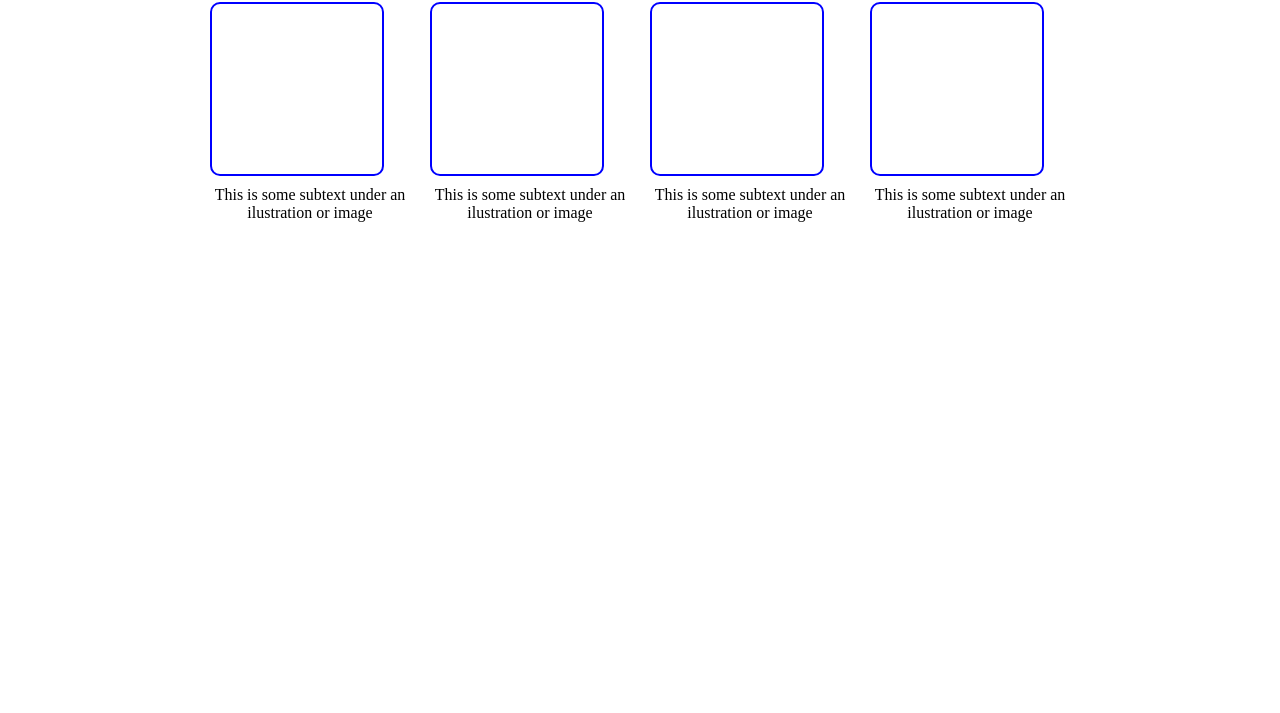
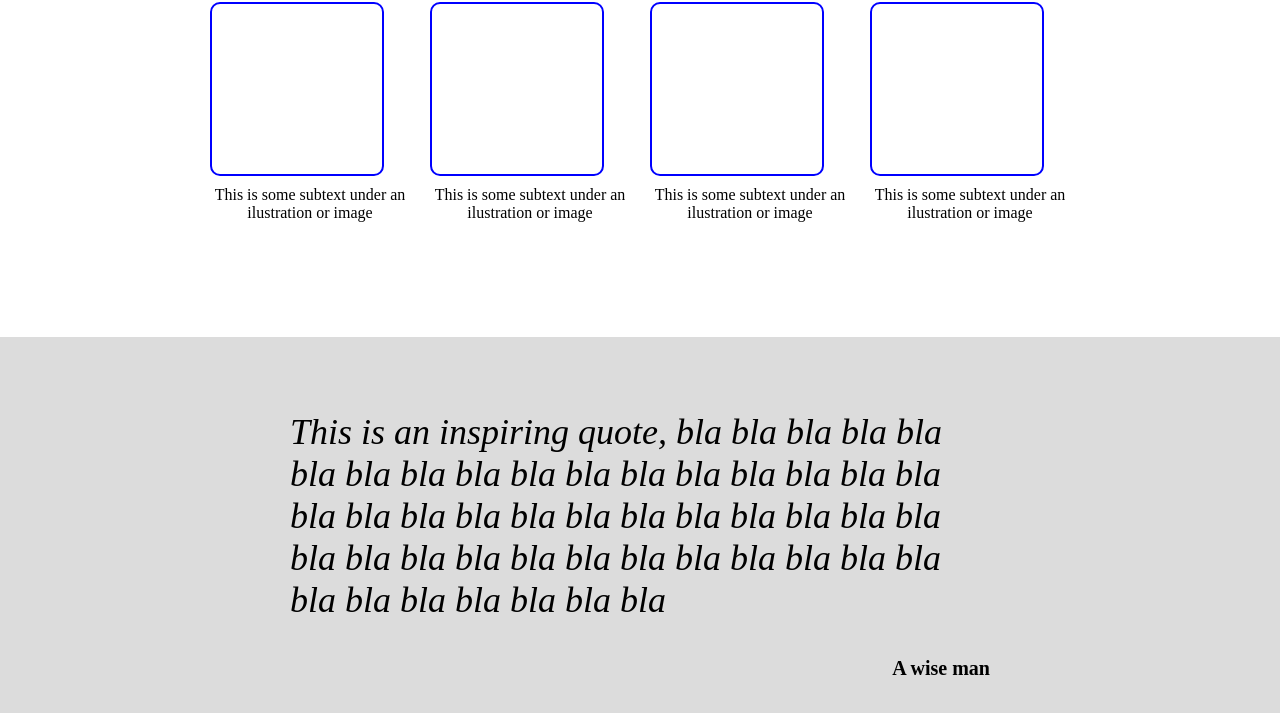
Before and after one commit to hangodek/landing-page, a plain HTML site: page index.html in a window 1280 px wide. Shown: the part 523-1236 px from the top of the page. Before the commit the page ends 860 px from the top, so only its background shows below. Drawn offline with Linux system fonts and the light colour scheme.

Commit message:
Completed the layout and design for card 3

```diff
--- a/index.html
+++ b/index.html
@@ -61,5 +61,19 @@
 
     </div>
 
+    <div class="card3">
+
+        <div class="quote">
+            <p class="maintext"> This is an inspiring quote, bla bla bla bla bla bla bla bla bla bla bla bla
+                bla bla bla bla bla bla bla bla bla bla bla bla bla bla bla bla bla bla bla bla bla bla bla bla
+                bla bla bla bla bla bla bla bla bla bla bla bla
+            </p>
+            <p class="footer">
+                A wise man
+            </p>
+        </div>
+
+    </div>
+
 </body>
 </html>
--- a/styles.css
+++ b/styles.css
@@ -94,3 +94,29 @@ body {
     text-align: center;
     margin-top: 10px;
 }
+
+/* Card 3 */
+
+.card3 {
+    display: flex;
+    flex-direction: column;
+    justify-content: center;
+    align-items: center;
+    height: 400px;
+    background-color: gainsboro;
+}
+
+.card3 .quote {
+    width: 700px;
+}
+
+.card3 .quote .maintext {
+    font-size: 36px;
+    font-style: italic;
+}
+
+.card3 .quote .footer {
+    font-size: 20px;
+    font-weight: 700;
+    text-align: end;
+}
```
